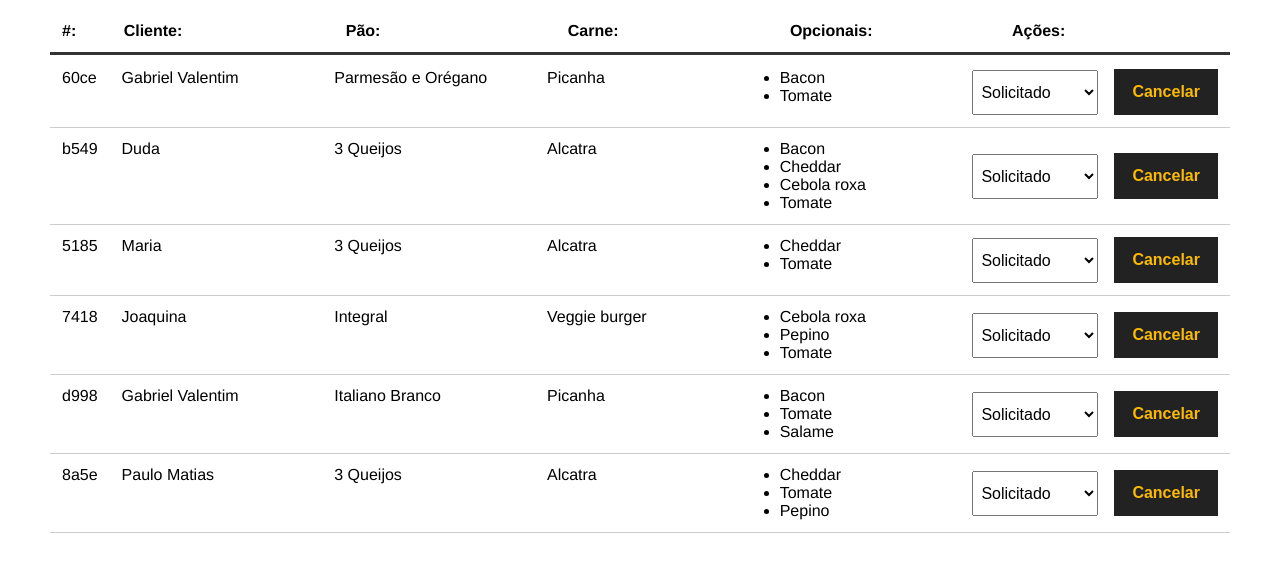
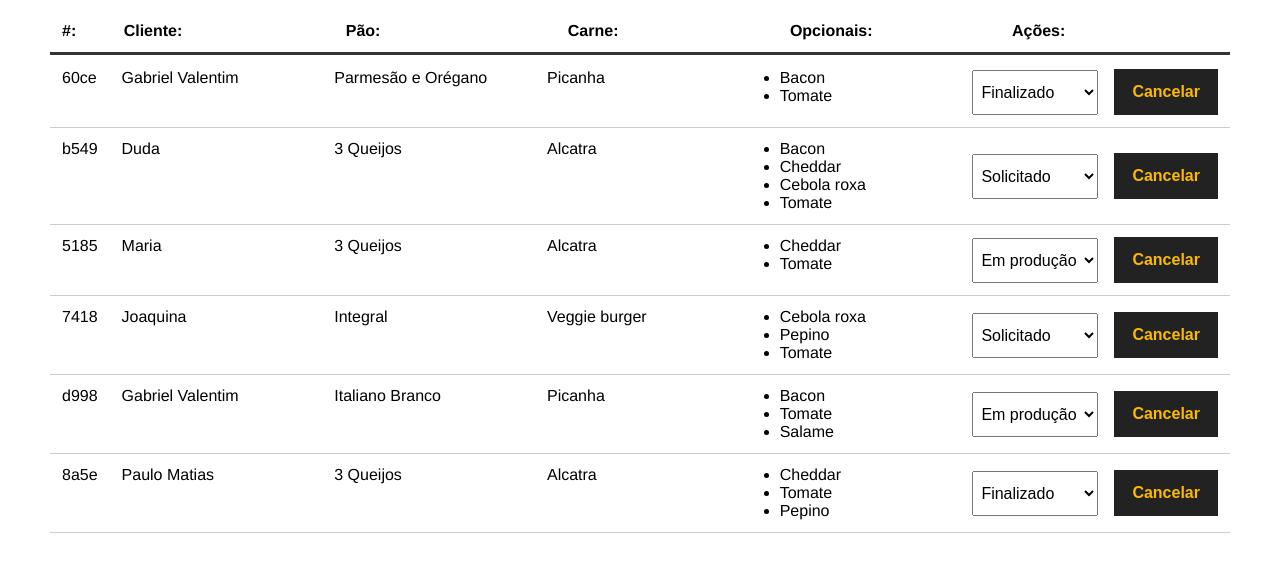
Before and after one commit to Valentim-Gab/Vue-3-course_Matheus-Battisti-Hora-de-Codar, a Vue app in the folder 3-make-your-burger/: page /pedidos in a window 1280 px wide. Shown: the part 224-790 px from the top of the page. Built offline with nearby package versions, Linux system fonts and the light colour scheme; data requests are answered from the project's data file.

Commit message:
Curso de Vue 3: #32 - Atualização de pedidos

```diff
--- a/3-make-your-burger/db/db.json
+++ b/3-make-your-burger/db/db.json
@@ -87,7 +87,7 @@
         "Bacon",
         "Tomate"
       ],
-      "status": "Solicitado"
+      "status": "Finalizado"
     },
     {
       "id": "b549",
@@ -111,7 +111,7 @@
         "Cheddar",
         "Tomate"
       ],
-      "status": "Solicitado"
+      "status": "Em produção"
     },
     {
       "id": "7418",
@@ -135,7 +135,7 @@
         "Tomate",
         "Salame"
       ],
-      "status": "Solicitado"
+      "status": "Em produção"
     },
     {
       "id": "8a5e",
@@ -147,7 +147,7 @@
         "Tomate",
         "Pepino"
       ],
-      "status": "Solicitado"
+      "status": "Finalizado"
     }
   ]
 }
--- a/3-make-your-burger/src/components/DashboardOrders.vue
+++ b/3-make-your-burger/src/components/DashboardOrders.vue
@@ -1,5 +1,6 @@
 <script setup lang="ts">
-import { onMounted, reactive, ref } from 'vue'
+import { onMounted, ref } from 'vue'
+import MessageAlert from './MessageAlert.vue'
 
 interface Order {
   id: number
@@ -17,6 +18,7 @@ interface Status {
 
 const orders = ref<Order[]>([])
 const statusList = ref<Status[]>([])
+const msg = ref<string | null>(null)
 
 async function fetchOrders() {
   try {
@@ -64,6 +66,11 @@ async function deleteOrder(id: number) {
     }
 
     const res = await req.json()
+    // msg.value = `Pedido Nº ${res.id} cancelado com sucesso!`
+
+    // setTimeout(() => {
+    //   msg.value = null
+    // }, 3000)
 
     orders.value = orders.value.filter((order) => order.id !== id)
     // fetchOrders()
@@ -71,10 +78,39 @@ async function deleteOrder(id: number) {
     console.error('Failed to delete order:', error)
   }
 }
+
+async function updateStatusOrder(e: Event, id: number) {
+  const option = e.target as HTMLOptionElement
+  const dataJson = JSON.stringify({ status: option.value })
+
+  try {
+    const req = await fetch(`http://localhost:3001/burgers/${id}`, {
+      method: 'PATCH',
+      headers: {
+        'Content-Type': 'application/json'
+      },
+      body: dataJson
+    })
+
+    if (!req.ok) {
+      throw new Error(`HTTP error! status: ${req.status}`)
+    }
+
+    const res = await req.json()
+    // msg.value = `Pedido Nº ${res.id} foi atualizado com sucesso!`
+
+    // setTimeout(() => {
+    //   msg.value = null
+    // }, 3000)
+  } catch (error) {
+    console.error('Failed to update order:', error)
+  }
+}
 </script>
 
 <template>
   <div>
+    <MessageAlert :msg="msg" v-show="msg" />
     <table class="burger-table">
       <thead>
         <tr class="burger-table-heading">
@@ -100,7 +136,12 @@ async function deleteOrder(id: number) {
             </ul>
           </td>
           <td class="actions">
-            <select name="status" id="status" class="status">
+            <select
+              name="status"
+              id="status"
+              class="status"
+              @change="updateStatusOrder($event, order.id)"
+            >
               <option value="">Selecione</option>
               <option
                 v-for="status in statusList"
--- a/3-make-your-burger/src/components/form/BurgerForm.vue
+++ b/3-make-your-burger/src/components/form/BurgerForm.vue
@@ -1,7 +1,7 @@
 <script setup lang="ts">
 import { onMounted, reactive, ref } from 'vue'
 import MessageAlert from '../MessageAlert.vue'
-import type { Optional } from '@/interfaces/Optional';
+import type { Optional } from '@/interfaces/Optional'
 
 interface Bread {
   id: number
@@ -48,7 +48,7 @@ async function createBurger(e: Event) {
   })
   const res = await req.json()
 
-  msg.value = `Pedido Nº ${res.id} realizado com sucesso`
+  msg.value = `Pedido Nº ${res.id} realizado com sucesso!`
 
   setTimeout(() => {
     msg.value = null
```
